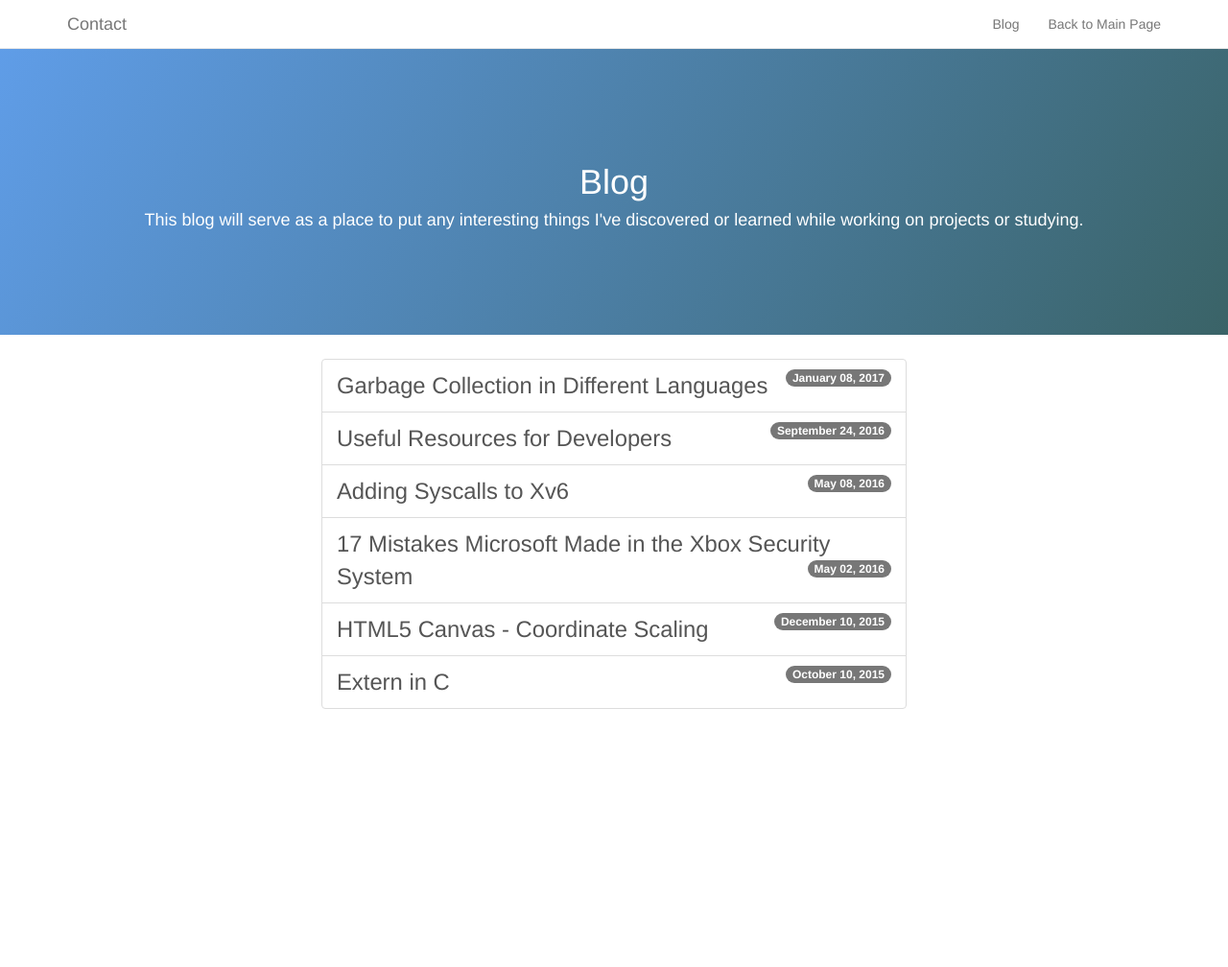
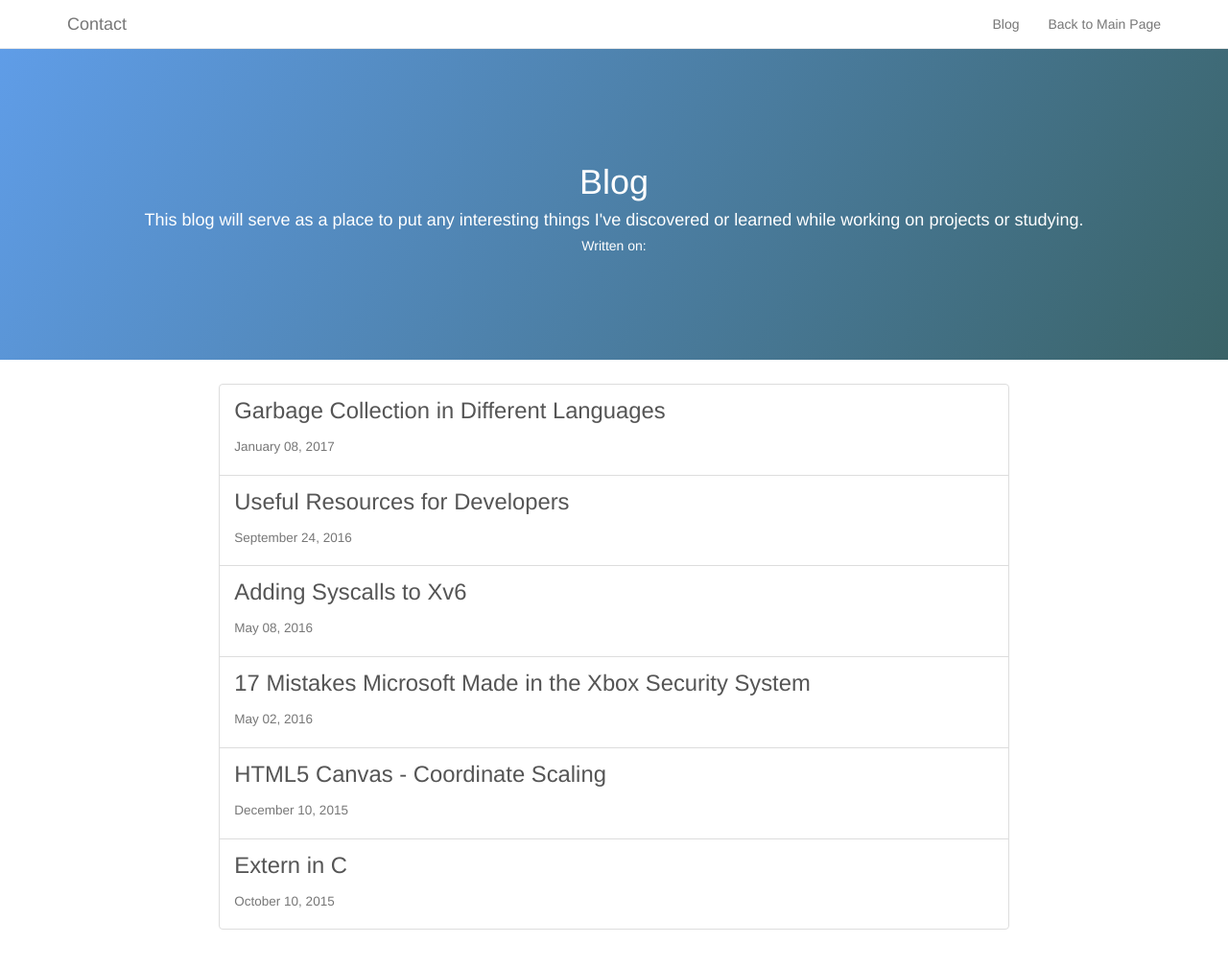
Before and after one commit to JoshWein/blog, a Jekyll site: the page built from index.html, in a window 1280 px wide and 1014 px high. Shown: the top 1008 px of the window at 96% size. Built offline with Jekyll 4.4.1, drawn with Linux system fonts in a browser that asks for light colours; nearby versions of some CDN libraries.

Commit message:
Fixed blog format and changed date display on posts, added dates to actual posts

```diff
--- a/_layouts/default.html
+++ b/_layouts/default.html
@@ -56,10 +56,11 @@
       <div class="col-md-12 text-center">
         <h1>{{ page.title }}</h1>
         <h4>{{ page.title_description }}</h4>
+        <h5>Written on: {{ page.date | date: '%B %d, %Y' }}</h5>
       </div>
     </div>
     <div class="row content">
-      <div class="col-md-6 col-md-offset-3">
+      <div class="col-md-8 col-md-offset-2">
         {{ content }}
       </div>
     </div>
--- a/index.html
+++ b/index.html
@@ -9,9 +9,11 @@ title_description: This blog will serve as a place to put any interesting things
 	<a class="list-group-item" href="{{ site.baseurl }}{{ post.url }}">
 		{{ post.title }}
 		{{ post.category }}
-		<span class="badge">
-			{{ post.date | date: '%B %d, %Y' }}
-		</span>
+		<h4>
+			<small>
+				{{ post.date | date: '%B %d, %Y' }}
+			</small>
+		</h4>
 	</a>
 	{% endfor %}
 </div>
```
